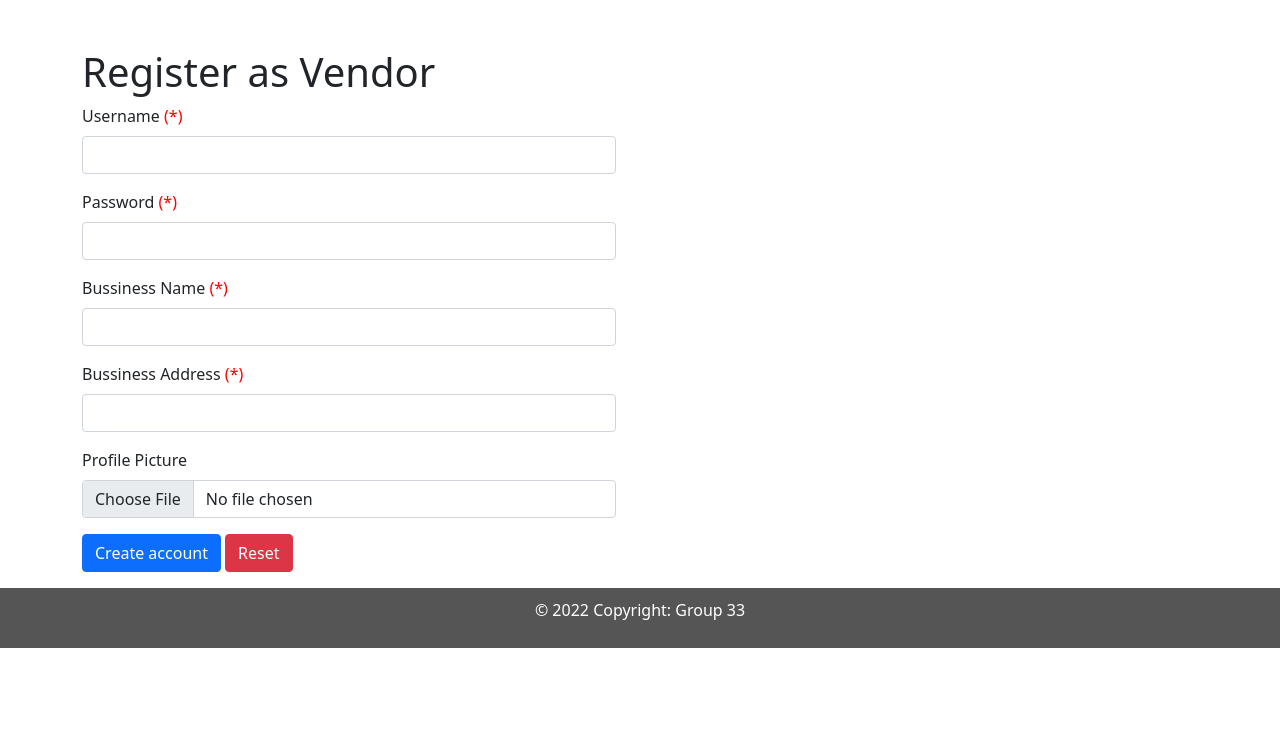
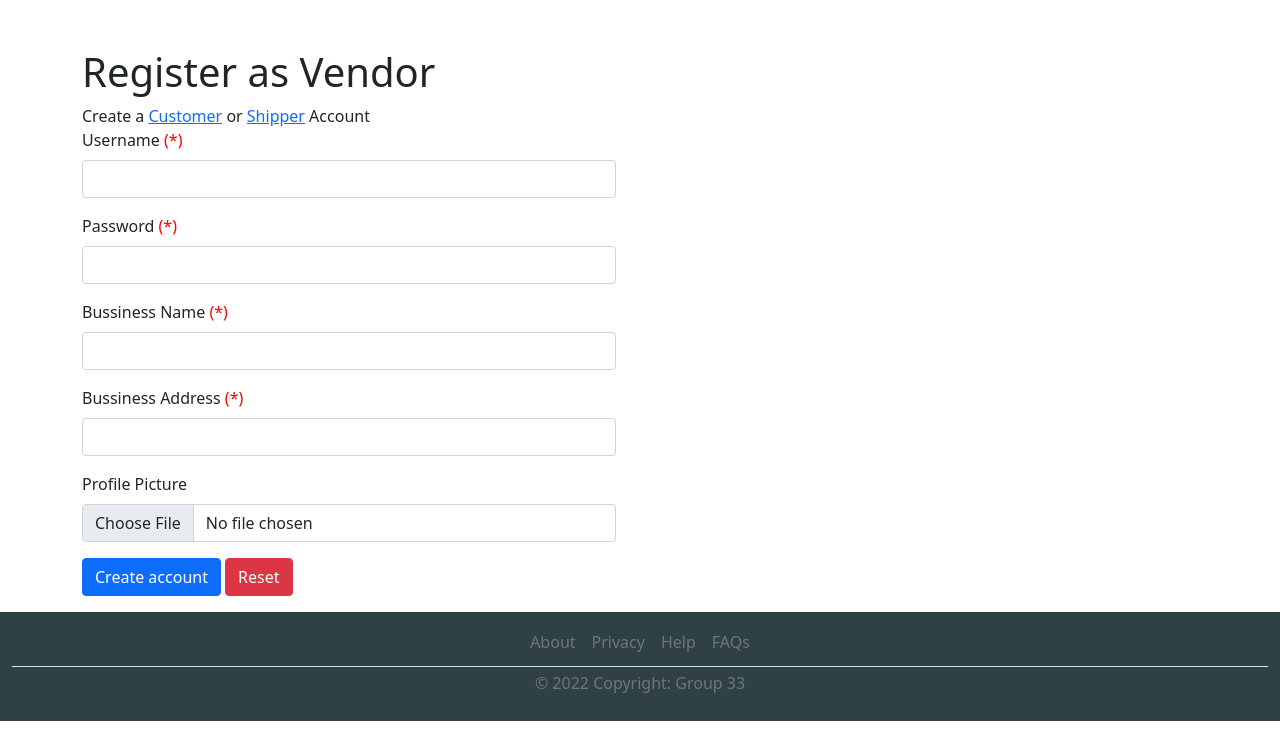
Before and after one commit to metalboxxx/COSC2430-FullStackWeb, a PHP site: page /VendorReg.php in a window 1280 px wide. Shown: the part 56-800 px from the top of the page. Run offline with PHP 8.4, Linux system fonts and the light colour scheme.

Commit message:
update work

```diff
--- a/www/VendorReg.php
+++ b/www/VendorReg.php
@@ -83,6 +83,8 @@ else
             <div class="panel panel-primary">
                 <div class="panel-heading">
                     <h1>Register as Vendor</h1>
+                    Create a <a href="CustomerReg.php" class="link-primary">Customer</a> or <a href="ShipperReg.php" class="link-primary">Shipper</a> Account
+
                 </div>
                 <div class="panel-body">
                     <form class= "row g-3" onsubmit="return VendorRegisterValidate();"  method="post" enctype="multipart/form-data">
@@ -117,6 +119,13 @@ else
             </div>
         </div>
     </div>
-    <footer class="container-fluid text-center">
-    <p>© 2022 Copyright: Group 33</p>
+    <footer class="container-fluid text-center"  style='position: relative;'>
+                <ul class="nav justify-content-center border-bottom pb-1 mb-1 ">
+                <li class="nav-item"><a href="#" class="nav-link px-2 text-muted">About</a></li>
+                <li class="nav-item"><a href="#" class="nav-link px-2 text-muted">Privacy</a></li>
+                <li class="nav-item"><a href="#" class="nav-link px-2 text-muted">Help</a></li>
+                <li class="nav-item"><a href="#" class="nav-link px-2 text-muted">FAQs</a></li>
+                </ul>
+                <p class="text-center text-muted">© 2022 Copyright: Group 33</p>
+    </footer>
 </body>
--- a/www/index.css
+++ b/www/index.css
@@ -6,9 +6,9 @@
 
 
 footer {
-    position: relative;
+    position: fixed;
     bottom: 0;
-    background-color: #555;
+    background-color: #304146;
     color: white;
     padding: 10px;
 
```
Also changed, not shown: www/CustomerReg.php (+11 -2 lines), www/ShipperReg.php (+11 -2 lines), www/index.php (+11 -3 lines), www/login.php (+7 -1 lines), www/profile.php (+9 -0 lines), README.md, data/account.db.
